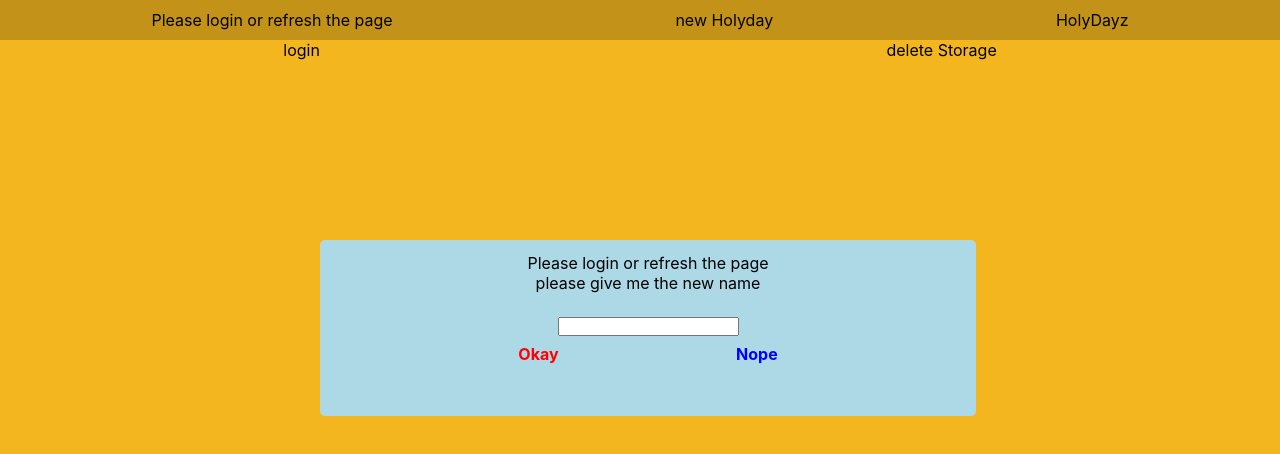
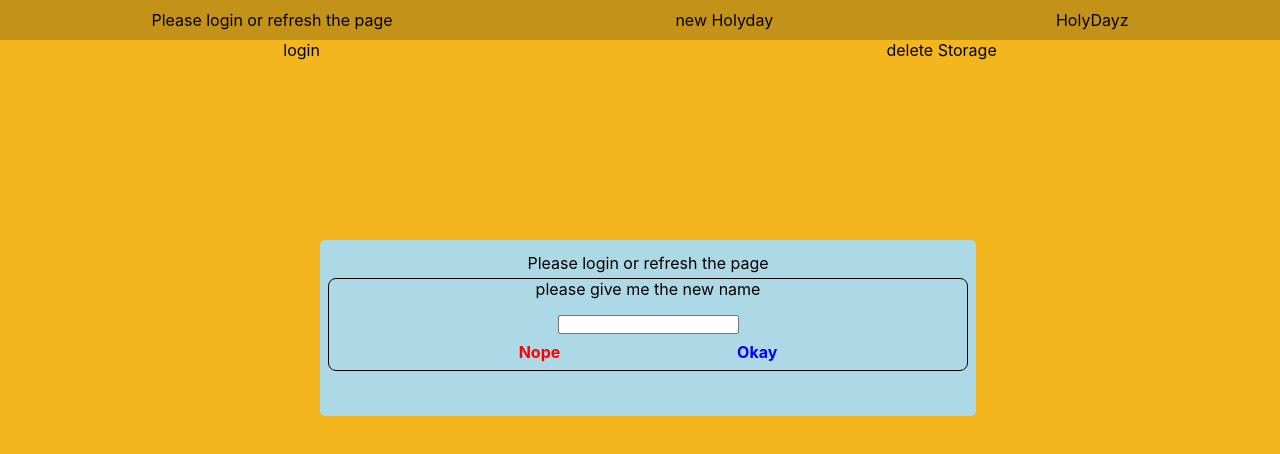
Before and after one commit to OwerHub/HoolieDay-own-holiday-manager, a React (Create React App) app in the folder frontend/: page / in a window 1280 px wide. Both pictures are taken after a click on the element "Please login or refresh the page". Shown: the top 454 px of the page. Built offline with nearby package versions, Linux system fonts and the light colour scheme; no server answers.

Commit message:
start out

```diff
--- a/frontend/src/App.js
+++ b/frontend/src/App.js
@@ -39,10 +39,10 @@ function App() {
         console.log(firstFetched.datas.holydays);
       }
     } else {
-      console.log("sehol semmi holyday");
+      console.log("sehol semmi holyday ");
     }
 
-    console.log(firstFetched);
+    //console.log(firstFetched);
 
     localStorage.setItem("token", firstFetched.token);
     localStorage.setItem("name", firstFetched.datas.name);
@@ -87,19 +87,6 @@ function App() {
     const value = document.querySelector(".newNameInputField").value;
     console.log("renameValue is:", value);
     if (value) {
-      /*  const response = await fetch(updateURL, {
-        method: "PUT",
-        mode: "cors",
-        headers: { "Content-Type": "application/json" },
-
-        body: JSON.stringify({
-          id: "61189d5746173501f078e047", // átmenetileg beégetve
-          key: "nickName",
-          value: value,
-        }),
-      });
-      const responseJson = await response.json(); */
-
       const responseJson = await FetchModule(updateURL, "PUT", {
         key: "nickName",
         value: value,
@@ -115,7 +102,7 @@ function App() {
   return (
     <div className="App">
       <div id="head">
-        <div className="headName" onClick={() => setPage("newName")}>
+        <div className="headName" onClick={() => setPage("userDatasModal")}>
           {nameFromLocalStorage()}
         </div>
 
@@ -152,17 +139,21 @@ function App() {
         ></InputForm>
       )}
 
-      {isPage === "newName" && (
-        <div className="newName">
-          <div className="newNameHead">
+      {isPage === "userDatasModal" && (
+        <div className="setUserDatasField">
+          <div className="userNameInSetField">
             <div>{nameFromLocalStorage()}</div>
-            <div>please give me the new name</div>
           </div>
-          <div className="newNameInput">
-            <input type="text" className="newNameInputField" />
-            <div className="newNameButtons">
-              <div onClick={() => renameFunction()}>Okay</div>
-              <div onClick={() => setPage("holydayz")}> Nope</div>
+          <div className="newNameDiv">
+            <div className="newNameHead">
+              <div>please give me the new name</div>
+            </div>
+            <div className="newNameInput">
+              <input type="text" className="newNameInputField" />
+              <div className="newNameButtons">
+                <div onClick={() => setPage("holydayz")}> Nope</div>
+                <div onClick={() => renameFunction()}>Okay</div>
+              </div>
             </div>
           </div>
         </div>
```
Also changed, not shown: frontend/src/components/SetUserDatasModal.jsx (added, +7 -0 lines), frontend/src/dist/app.css, frontend/src/dist/app.scss, frontend/src/styles/dist/oneday.css, frontend/src/styles/dist/oneday.scss.
